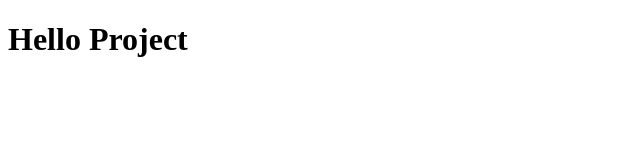
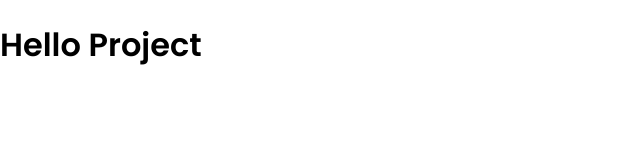
Before and after one commit to peter7cole/florin, a plain HTML site: page base-project/index.html in a window 1280 px wide. Shown: the whole page, without its empty margins (0-640 px from the left). Drawn offline with Linux system fonts and the light colour scheme.

Commit message:
fix(base): correct base project style

```diff
--- a/base-project/style.css
+++ b/base-project/style.css
@@ -3,3 +3,8 @@
 * {
   box-sizing: border-box;
 }
+
+body {
+  font-family: 'Poppins', sans-serif;
+  margin: 0;
+}
```
